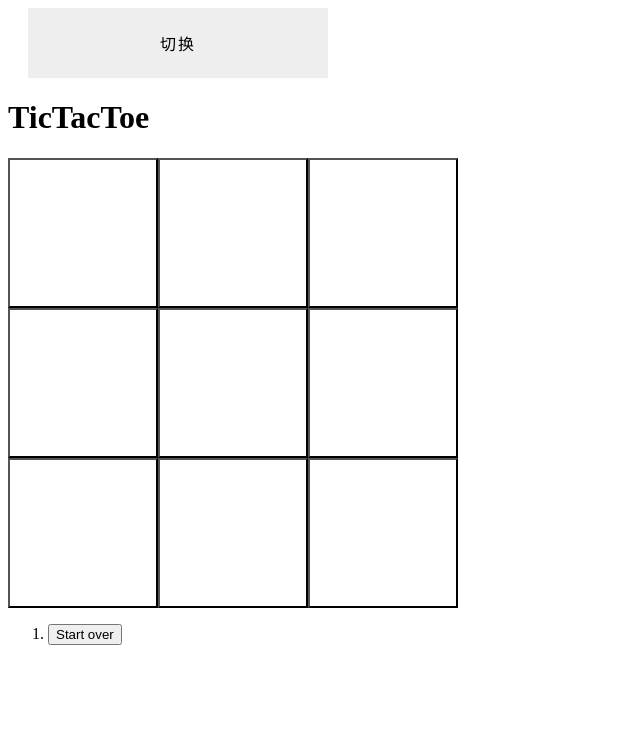
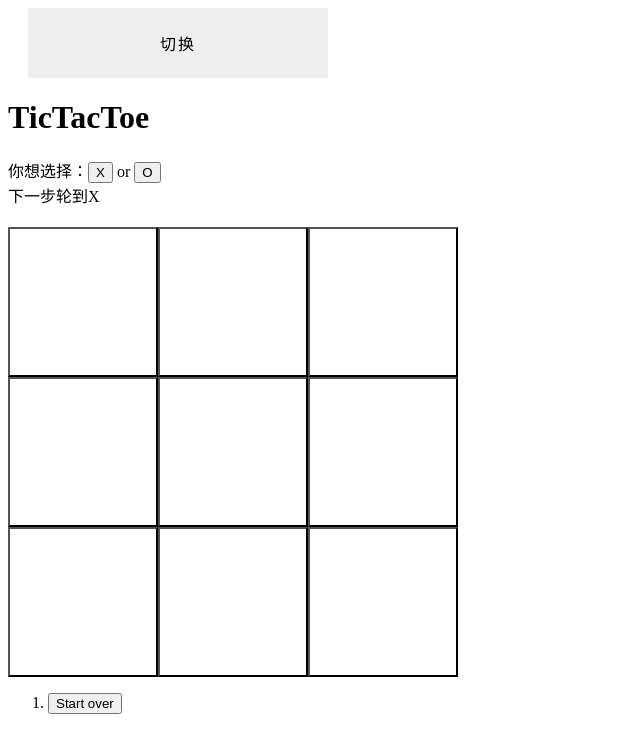
Before and after one commit to y1492183753/tic-tac-toe, a React (Create React App) app: page / in a window 1280 px wide. Shown: the top 752 px of the page, without its empty margins (0-640 px from the left). Built offline with nearby package versions, Linux system fonts and the light colour scheme.

Commit message:
#FEAT: tic-tac-toe

```diff
--- a/src/App.css
+++ b/src/App.css
@@ -84,6 +84,7 @@
     flex-wrap: wrap;
     width: 450px;
     height: 450px;
+    margin-top: 20px;
 }
 
 .GoBang{
--- a/src/components/Board.tsx
+++ b/src/components/Board.tsx
@@ -2,42 +2,56 @@ import React from 'react';
 import Square from './Square';
 import GameModel from '../consts/GameModelConfig';
 import { connect } from 'react-redux';
-import { makeMove, resetBoard, jumpTo, changeMode } from '../store/actions';
+import { makeMove, resetBoard, jumpTo, changeMode, chooseAI } from '../store/actions';
 import type { GoBangState } from '../store/index';
+import clickForAI from '../utils/getBestMoveAI';
 
 interface GoBangBoardProps {
     mode: number;
     board: any[][];
-    history: any[][];
+    history: any[][][];
     stepNumber: number;
     winner: 'X' | 'O' | null;
     isBoardFull: boolean;
+    xIsNext: boolean;
+    AI: 'X' | 'O' | null;
     makeMove: typeof makeMove;
     resetBoard: typeof resetBoard;
     jumpTo: typeof jumpTo;
     changeMode: typeof changeMode;
+    chooseAI: typeof chooseAI;
 }
-
 class Board extends React.Component<GoBangBoardProps> {
-    // 在构造函数中绑定方法
-    constructor (props: GoBangBoardProps) {
-        super(props);
-        this.handle = this.handle.bind(this);
-        this.jumpToHistory = this.jumpToHistory.bind(this);
-        this.modeChange = this.modeChange.bind(this);
+    /**
+     * AI下棋，更新dom时执行
+     */
+    componentDidUpdate () {
+        if (this.props.AI !== (this.props.xIsNext ? GameModel[this.props.mode].SquareName[0] : GameModel[this.props.mode].SquareName[1])) return;// 轮到AI下棋了
+        const bestMove = clickForAI(this.props.board, this.props.AI, GameModel[0].SquareName);
+        if (bestMove) {
+            const [row, col] = bestMove;
+            this.props.makeMove(row, col);
+        }// 可以下棋了
     }
     /**
      * 下棋事件
+     * @param rowIndex
+     * @param columnIndex
+     * @returns
      */
     handle = (rowIndex: number, columnIndex: number) => {
-        this.props.makeMove(rowIndex, columnIndex);
+        if (this.props.winner !== null || this.props.isBoardFull) return;// 结局已出则不能下棋
+        if (this.props.history[this.props.stepNumber][rowIndex][columnIndex] !== null) return;// 下的位置不能有棋子
+        if (this.props.mode === 0 && this.props.AI === null) return;// 先选择AI对战才能下棋 && 井字棋
+        if (this.props.mode === 0 && this.props.AI === (this.props.xIsNext ? GameModel[this.props.mode].SquareName[0] : GameModel[this.props.mode].SquareName[1])) return;// 轮到AI时不能下棋 && 井字棋
+        this.props.makeMove(rowIndex, columnIndex);// 可以下棋了
     };
     /**
      * 跳转历史记录
      * @param step
      */
     jumpToHistory = (step: number) => {
-        if (step >= 0 && step < this.props.history.length) {
+        if (step > 0 && step < this.props.history.length) {
             this.props.jumpTo(step);
         } else {
             this.props.resetBoard(this.props.mode);
@@ -49,7 +63,6 @@ class Board extends React.Component<GoBangBoardProps> {
     modeChange = () => {
         this.props.changeMode();
     };
-
     /**
      * 渲染棋盘
      * @returns
@@ -91,11 +104,15 @@ class Board extends React.Component<GoBangBoardProps> {
             <div>
                 <button onClick={this.modeChange} className='handOver'>切换</button>
                 <h1>{GameModel[mode].name}</h1>
+                {this.props.stepNumber === 0 && this.props.AI === null && this.props.mode === 0 && <div>你想选择：
+                    <button onClick={() => this.props.chooseAI('O')}>X</button> or <button onClick={() => this.props.chooseAI('X')}>O</button>
+                </div>}
                 {winner && (
                     <div>
                         <p>{winner === 'X' ? GameModel[mode].GameWinName[0] : GameModel[mode].GameWinName[1]}</p>
                     </div>
                 )}
+                {winner === null && !isBoardFull && <div>下一步轮到<span>{this.props.xIsNext ? GameModel[mode].SquareName[0] : GameModel[mode].SquareName[1]}</span></div>}
                 {winner !== 'O' && winner !== 'X' && isBoardFull && <div>平局</div>}
                 <div className="board">{this.renderBoard()}</div>
                 <div className="game-info">
@@ -116,6 +133,8 @@ const mapStateToProps = (state: GoBangState) => ({
     stepNumber: state.stepNumber,
     winner: state.winner,
     isBoardFull: state.isBoardFull,
+    xIsNext: state.xIsNext,
+    AI: state.AI,
 });
 
 const mapDispatchToProps = {
@@ -123,5 +142,6 @@ const mapDispatchToProps = {
     resetBoard,
     jumpTo,
     changeMode,
+    chooseAI,
 };
 export default connect(mapStateToProps, mapDispatchToProps)(Board);
--- a/src/components/Square.tsx
+++ b/src/components/Square.tsx
@@ -10,7 +10,6 @@ type SquareProps = {
 class Square extends React.Component<SquareProps> {
     // 检查是否需要更新组件
     shouldComponentUpdate (nextProps: SquareProps) {
-    // 比较当前 props 和下一个 props
     // 如果 value 或 mode 发生变化，则返回 true 以重新渲染
         if (this.props.value !== nextProps.value || this.props.mode !== nextProps.mode) {
             return true;
@@ -18,7 +17,6 @@ class Square extends React.Component<SquareProps> {
         // 如果其他 props 没有变化，返回 false 以避免重新渲染
         return false;
     }
-
     /**
      * 棋子样式
      * @returns
@@ -33,11 +31,9 @@ class Square extends React.Component<SquareProps> {
                 return GameModel[this.props.mode].SquareClassSpan;
         }
     }
-
     render () {
         const { value, onSquareClick, mode } = this.props;
         const SquareStyle = this.getSquareStyle();
-        console.warn(1);
         // 渲染棋子组件
         return (
             <button onClick={onSquareClick} className={GameModel[mode].SquareClass}>
--- a/src/consts/GameModelConfig.ts
+++ b/src/consts/GameModelConfig.ts
@@ -13,6 +13,7 @@ const GameModel = [
         XSquare: 'GoBangSquareSpan', // X样式
         OSquare: 'GoBangSquareSpan', // O样式
         GameWinName: ['X胜', 'O胜'],
+        SquareName: ['X', 'O'],
     },
     // 五子棋信息
     {
@@ -26,6 +27,7 @@ const GameModel = [
         XSquare: 'XSquare', // X样式
         OSquare: 'OSquare', // X样式
         GameWinName: ['黑棋胜', '白棋胜'],
+        SquareName: ['黑棋', '白棋'],
     },
 ];
 
--- a/src/store/actions.ts
+++ b/src/store/actions.ts
@@ -3,6 +3,7 @@ export const RESET_BOARD = 'RESET_BOARD';
 export const MAKE_MOVE = 'MAKE_MOVE';
 export const JUMP_TO = 'JUMP_TO';
 export const CHANGE_MODE = 'CHANGE_MODE';
+export const CHOOSE_AI = 'CHOOSE_AI';
 
 /**
  *下棋Action
@@ -38,3 +39,12 @@ export const resetBoard = (mode: number) => ({
  * @returns
  */
 export const changeMode = () => ({ type: CHANGE_MODE });
+/**
+ *选择棋子
+ * @param square
+ * @returns
+ */
+export const chooseAI = (square: string) => ({
+    type: CHOOSE_AI,
+    square,
+});
--- a/src/store/index.ts
+++ b/src/store/index.ts
@@ -1,5 +1,5 @@
 import { configureStore } from '@reduxjs/toolkit';
-import rootReducer from './reducer'; // Adjust path as necessary
-const store = configureStore({ reducer: rootReducer });
+import goBangReducer from './reducer';
+const store = configureStore({ reducer: goBangReducer });
 export type { GoBangState } from './reducer';
 export default store;
--- a/src/store/reducer.ts
+++ b/src/store/reducer.ts
@@ -27,6 +27,7 @@ export interface GoBangState {
     lastMove:{ rowIndex: number, columnIndex: number } | null;
     winner: 'X' | 'O' | null;
     isBoardFull: boolean;
+    AI: 'X' | 'O' | null;
 }
 
 
@@ -40,12 +41,14 @@ const initialState: GoBangState = {
     lastMove: null,
     winner: null,
     isBoardFull: false,
+    AI: null,
 };
 
 const goBangReducer = (state = initialState, action: any) => {
     if (action.type === 'RESET_BOARD') {
         const { mode } = action;
         const newSize = GameModel[mode].size;
+        const newAI = null;
         return {
             ...state,
             board: initBoard(newSize),
@@ -54,11 +57,10 @@ const goBangReducer = (state = initialState, action: any) => {
             xIsNext: true,
             winner: null,
             isBoardFull: false,
+            AI: newAI,
         };
     } else if (action.type === 'MAKE_MOVE') {
         const { rowIndex, columnIndex } = action;
-        if (state.winner !== null || state.isBoardFull) return state;
-        if (state.history[state.stepNumber][rowIndex][columnIndex] !== null) return state;
         const newBoard = JSON.parse(JSON.stringify(state.history[state.stepNumber]));
         newBoard[rowIndex][columnIndex] = state.xIsNext ? 'X' : 'O';
         const newStepNumber = state.stepNumber + 1;
@@ -98,6 +100,13 @@ const goBangReducer = (state = initialState, action: any) => {
             lastMove: null,
             winner: null,
             isBoardFull: false,
+            AI: null,
+        };
+    } else if (action.type === 'CHOOSE_AI') {
+        const { square } = action;
+        return {
+            ...state,
+            AI: square,
         };
     }
     return state;
--- a/src/utils/GameOver.ts
+++ b/src/utils/GameOver.ts
@@ -7,7 +7,7 @@ import GameModel from '../consts/GameModelConfig';
  * @param board
  * @returns
  */
-const checkWinner = (rowIndex: number, columnIndex: number, mode:number, board: ('X' | 'O' | null)[][], onWin: (winner: 'X' | 'O') => void) => {
+const checkWinner = (rowIndex: number, columnIndex: number, mode:number, board: ('X' | 'O' | null)[][], onWin?: (winner: 'X' | 'O') => void) => {
     const currentPlayer = board[rowIndex][columnIndex];
     if (currentPlayer === null) return null; // 如果该位置是空的，则不进行检查
 
--- /dev/null
+++ b/src/utils/getBestMoveAI.ts
@@ -0,0 +1,163 @@
+type Board = ('X' | 'O' | null)[][];
+
+const HUMAN = -1;
+const COMP = +1;
+/**
+ *AI下棋
+ * @param board
+ * @param aiPlayer
+ * @param chess
+ * @returns
+ */
+export default function clickForAI (board: Board, aiPlayer: 'X' | 'O', chess: string[]): number[] | false {
+    const digitalBoard = setDigitalForBoard(board, aiPlayer, aiPlayer, chess);
+    const emptySquares = getEmptySquare(digitalBoard);
+
+    if (emptySquares.length === 0) {
+        return false;
+    }
+
+    const bestMove = getBestMove(digitalBoard, COMP);
+    return bestMove;
+}
+/**
+ * 拿到最佳坐标
+ * @param digitalBoard
+ * @param player
+ * @returns
+ */
+function getBestMove (digitalBoard: number[][], player: number): number[] {
+    let bestScore = player === COMP ? -Infinity : Infinity;
+    let bestMove: number[] = [];
+
+    getEmptySquare(digitalBoard).forEach((coordinate) => {
+        const [xAxis, yAxis] = coordinate;
+        digitalBoard[xAxis][yAxis] = player;
+        const score = minimax(digitalBoard, player === COMP ? -Infinity : Infinity, player === COMP ? Infinity : -Infinity, player === COMP ? HUMAN : COMP);
+        digitalBoard[xAxis][yAxis] = 0;
+
+        if (player === COMP && score > bestScore) {
+            bestScore = score;
+            bestMove = [xAxis, yAxis];
+        } else if (player === HUMAN && score < bestScore) {
+            bestScore = score;
+            bestMove = [xAxis, yAxis];
+        }
+    });
+
+    return bestMove;
+}
+/**
+ * 极小化极大算法
+ * @param digitalBoard
+ * @param alpha
+ * @param beta
+ * @param player
+ * @returns
+ */
+function minimax (digitalBoard: number[][], alpha: number, beta: number, player: number): number {
+    if (checkWin(digitalBoard, COMP)) return 10;
+    if (checkWin(digitalBoard, HUMAN)) return -10;
+    if (isBoardFull(digitalBoard)) return 0;
+
+    if (player === COMP) {
+        let bestScore = -Infinity;
+        getEmptySquare(digitalBoard).forEach((coordinate) => {
+            const [xAxis, yAxis] = coordinate;
+            digitalBoard[xAxis][yAxis] = COMP;
+            bestScore = Math.max(bestScore, minimax(digitalBoard, alpha, beta, HUMAN));
+            digitalBoard[xAxis][yAxis] = 0;
+            alpha = Math.max(alpha, bestScore);
+            if (beta <= alpha) return;
+        });
+        return bestScore;
+    }
+    let bestScore = Infinity;
+    getEmptySquare(digitalBoard).forEach((coordinate) => {
+        const [xAxis, yAxis] = coordinate;
+        digitalBoard[xAxis][yAxis] = HUMAN;
+        bestScore = Math.min(bestScore, minimax(digitalBoard, alpha, beta, COMP));
+        digitalBoard[xAxis][yAxis] = 0;
+        beta = Math.min(beta, bestScore);
+        if (beta <= alpha) return;
+    });
+    return bestScore;
+}
+
+/**
+ * 检查是否获胜
+ * @param digitalBoard
+ * @param player
+ * @returns
+ */
+function checkWin (digitalBoard: number[][], player: number): boolean {
+    // 检查所有可能的获胜方向：水平、垂直、对角线
+    for (let row = 0; row < 3; row++) {
+        // 检查水平方向
+        if (digitalBoard[row][0] === player && digitalBoard[row][1] === player && digitalBoard[row][2] === player) {
+            return true;
+        }
+        // 检查垂直方向
+        if (digitalBoard[0][row] === player && digitalBoard[1][row] === player && digitalBoard[2][row] === player) {
+            return true;
+        }
+    }
+    // 检查对角线方向
+    if ((digitalBoard[0][0] === player && digitalBoard[1][1] === player && digitalBoard[2][2] === player) ||
+        (digitalBoard[0][2] === player && digitalBoard[1][1] === player && digitalBoard[2][0] === player)) {
+        return true;
+    }
+    return false;
+}
+
+/**
+ * 是否下满
+ * @param digitalBoard
+ * @returns
+ */
+function isBoardFull (digitalBoard: number[][]): boolean {
+    return digitalBoard.every(row => row.every(cell => cell !== 0));
+}
+
+/**
+ * 棋盘数值化处理
+ * @param board
+ * @param aiPlayer
+ * @param activeUser
+ * @param chess
+ * @returns
+ */
+function setDigitalForBoard (board: Board, aiPlayer: 'X' | 'O', activeUser: string, chess: string[]): number[][] {
+    const digitalBoard: number[][] = [];
+    for (let rowIndex = 0; rowIndex < 3; rowIndex++) {
+        const row: number[] = [];
+        for (let colIndex = 0; colIndex < 3; colIndex++) {
+            if (board[rowIndex][colIndex] === chess[0]) {
+                row.push(activeUser === chess[0] ? COMP : HUMAN);
+            } else if (board[rowIndex][colIndex] === chess[1]) {
+                row.push(activeUser === chess[0] ? HUMAN : COMP);
+            } else {
+                row.push(0);
+            }
+        }
+        digitalBoard.push(row);
+    }
+    return digitalBoard;
+}
+
+/**
+ * 获取空格坐标组
+ * @param digitalBoard
+ * @returns
+ */
+function getEmptySquare (digitalBoard: number[][]): number[][] {
+    const emptySquares: number[][] = [];
+    digitalBoard.forEach((item, row) => {
+        item.forEach((value, col) => {
+            if (value === 0) {
+                emptySquares.push([row, col]);
+            }
+        });
+    });
+    return emptySquares;
+}
```
